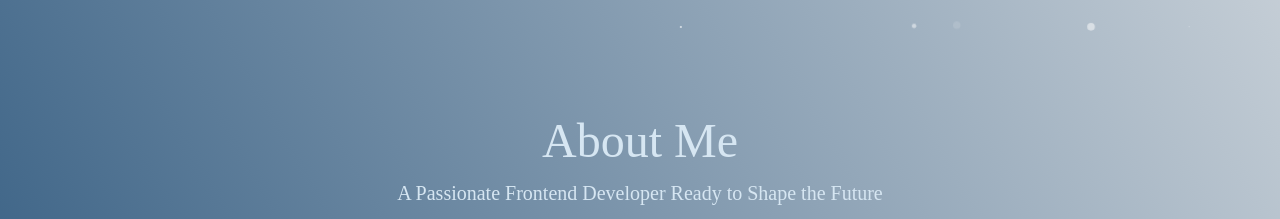
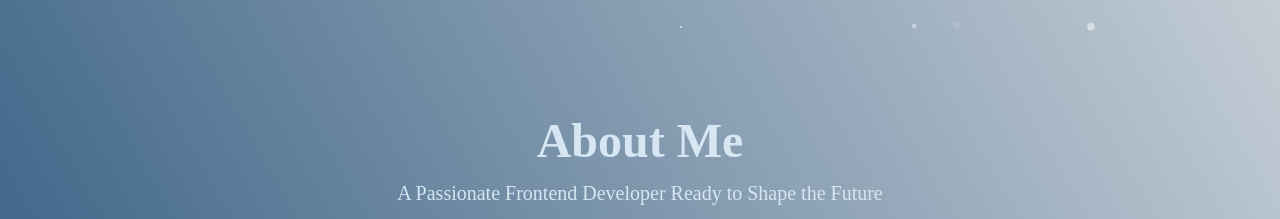
Before and after one commit to Morteza-Hoseinzadeh/personal-portfolio, a React (Create React App) app: page / in a window 1280 px wide. Shown: the part 793-1012 px from the top of the page. Built offline with nearby package versions, Linux system fonts and the light colour scheme; a web font is replaced by a local one.

Commit message:
Set font weight bold for about me title

```diff
--- a/src/components/biogarphy/index.jsx
+++ b/src/components/biogarphy/index.jsx
@@ -16,7 +16,7 @@ const Biography = ({ theme, darkMode }) => {
   return (
     <Box>
       <Box textAlign='center' mb={1}>
-        <CustomTypography theme={theme} variant='h3'>
+        <CustomTypography theme={theme} variant='h3' fontWeight={'bold'}>
           About Me
         </CustomTypography>
       </Box>
```
